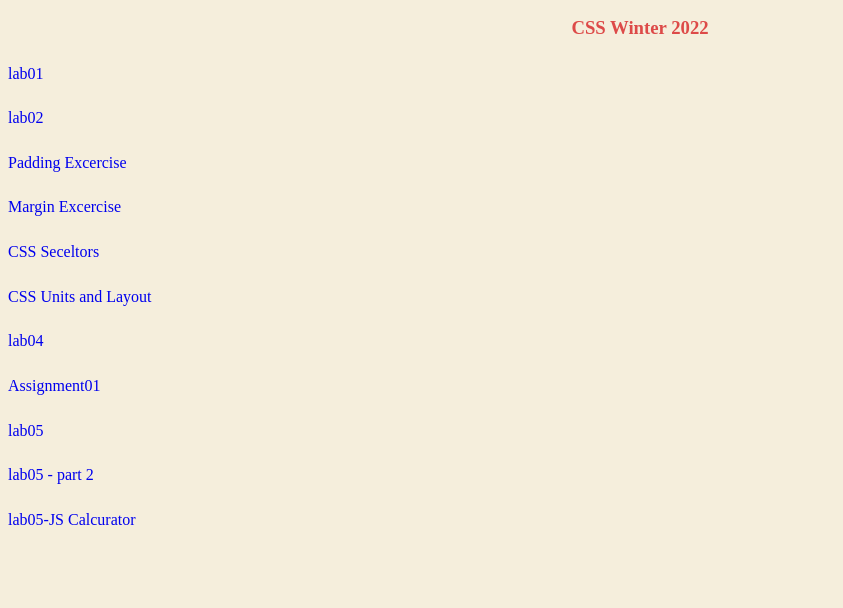
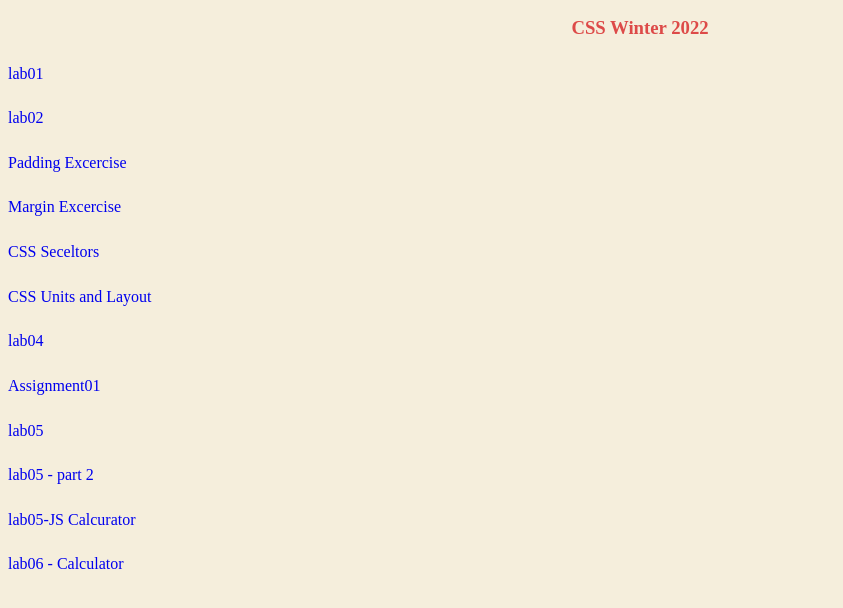
Before and after one commit to toco-t/comp1537-lab, a plain HTML site: page index.html in a window 1280 px wide. Shown: the part 110-718 px from the top of the page, without its empty margins (0-843 px from the left). Drawn offline with Linux system fonts and the light colour scheme.

Commit message:
Update index.html
Update index.html

```diff
--- a/index.html
+++ b/index.html
@@ -49,6 +49,9 @@
       <li>
         <a href="lab05-JS/index.html">lab05-JS Calcurator</a>
       </li>
+      <li>
+        <a href="lab06/index.html">lab06 - Calculator</a>
+      </li>
     </ul>
   </div>
 </body>
```
